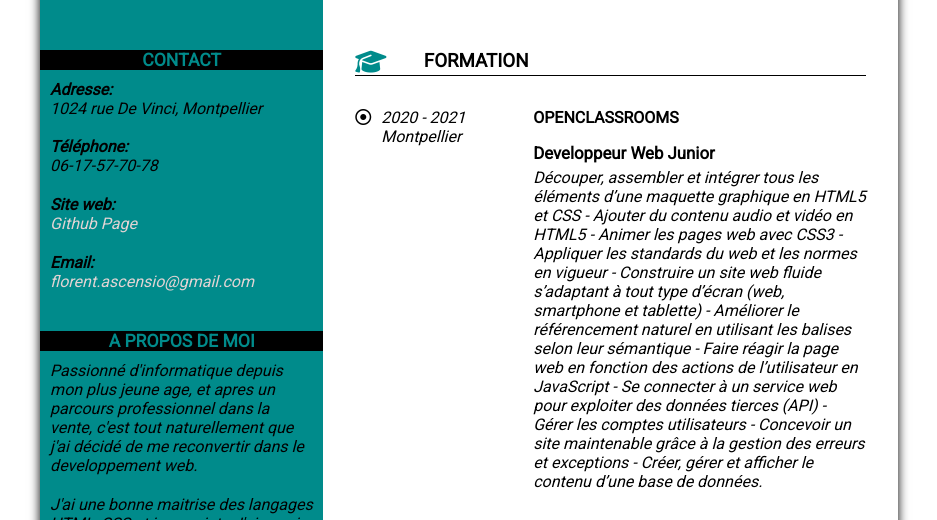
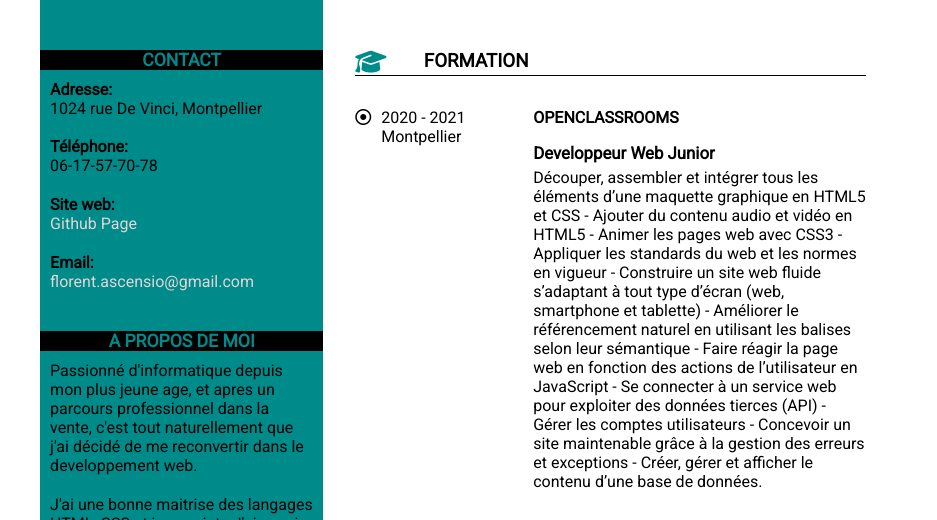
Before and after one commit to Flo654/DW-projet2, a plain HTML site: page index.html in a window 1280 px wide. Shown: the part 234-754 px from the top of the page, without its empty margins (171-1108 px from the left). Drawn offline with Linux system fonts and the light colour scheme.

Commit message:
correction

```diff
--- a/css/finalstyle.css
+++ b/css/finalstyle.css
@@ -5,8 +5,7 @@
     padding: 0;
     box-sizing: border-box;
     font-family: 'Roboto', sans-serif;}
-p{
-    font-style: italic;
+
 }
 body {
     width: 80%;
```
